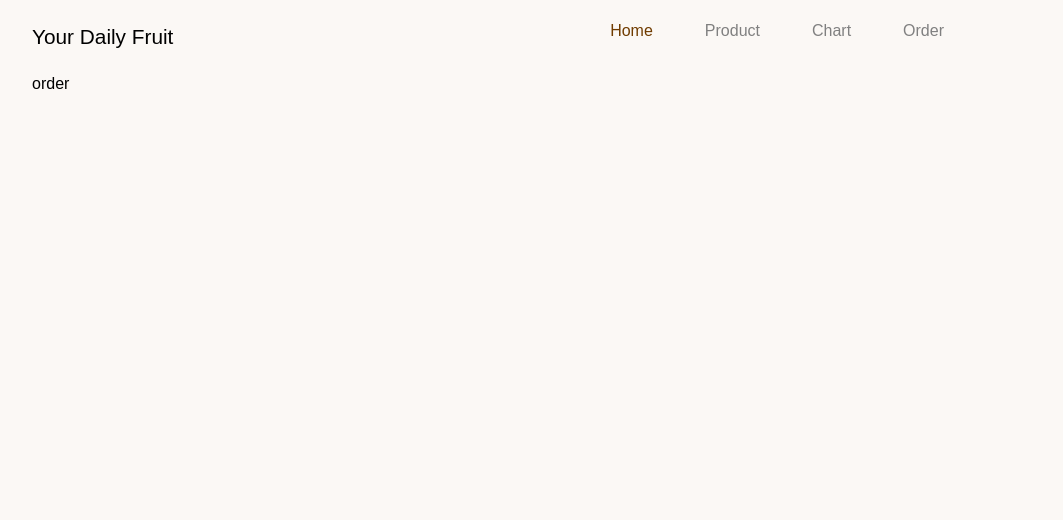
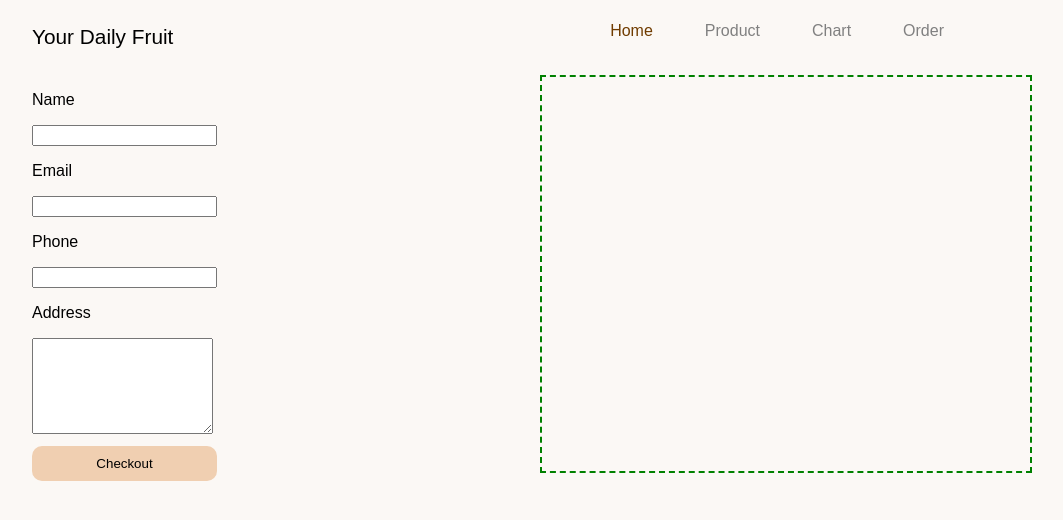
Before and after one commit to khansazulfa/ecommerce-svelte, a SvelteKit app: page /order in a window 1280 px wide. Shown: the top 520 px of the page, without its empty margins (108-1171 px from the left). Built offline with nearby package versions, Linux system fonts and the light colour scheme.

Commit message:
form-order

```diff
--- a/src/routes/order/+page.svelte
+++ b/src/routes/order/+page.svelte
@@ -1 +1,55 @@
-order
+<script>
+let address = {
+    name:"",
+    email:"",
+    phone:"",
+    street:"",
+}
+
+</script>
+
+<div class="shipping-order">
+    <div>
+        <p>Name</p>
+        <input bind:value={address.name}/>
+        <p>Email</p>
+        <input bind:value={address.email} />
+        <p>Phone</p>
+        <input bind:value={address.phone} />
+        <p>Address</p>
+        <textarea bind:value={address.street} col="24" rows="6"></textarea>
+        <br>
+        <button class="btn">Checkout</button>
+    </div>
+    <div class="current-address">
+        <p>{address.name}</p>
+        <p>{address.email}</p>
+        <p>{address.phone}</p>
+        <p>{address.street}</p>
+   </div>
+</div>
+
+<style>
+    .shipping-order{
+        display: grid;
+        grid-template-columns: 1fr 1fr;
+        grid-gap: 1em;
+    }
+    .current-address{
+        padding: 2em;
+        border: 2px dashed green;
+    }
+    .btn{
+        margin-top: 8px;
+        height: 35px;
+        width: 185px;
+        margin-bottom: -8px !important;
+        border-radius: 10px;
+        background-color: #f0cfb1;
+        border: 0;
+    }
+    .btn:hover:hover{
+        background-color: antiquewhite;
+        cursor: pointer;
+}
+</style>
```
